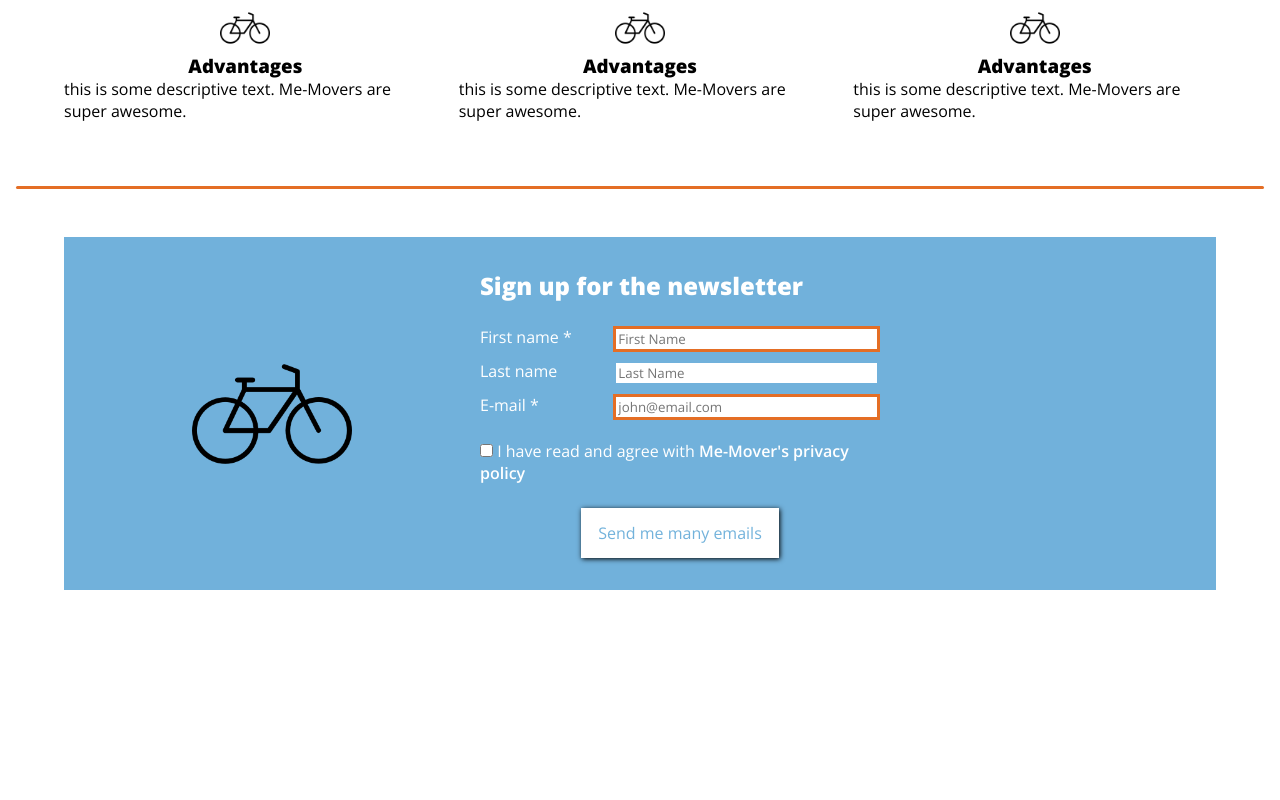
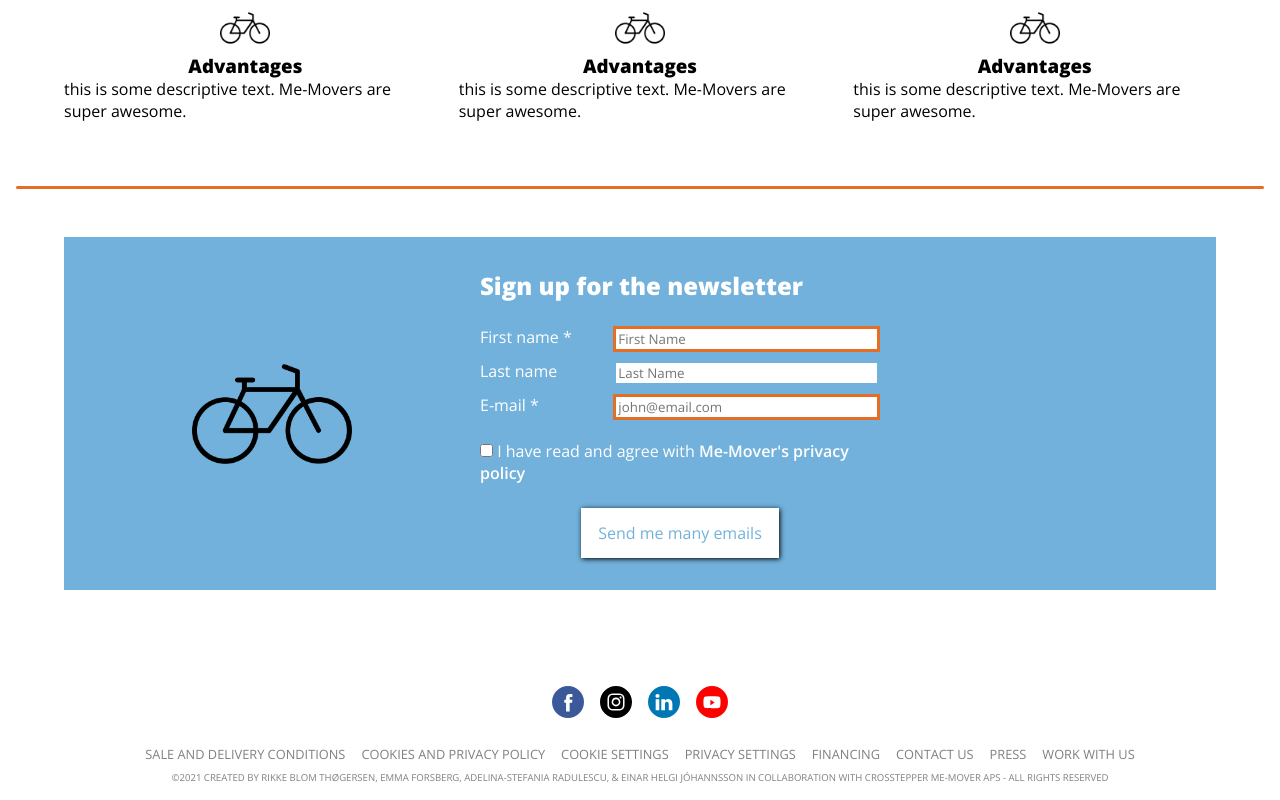
Before and after one commit to rikkeblom/Me-Mover-Campaign-Site, a plain HTML site: page index.html in a window 1280 px wide. Shown: the part 908-1708 px from the top of the page. Before the commit the page ends 1546 px from the top, so only its background shows below. Drawn offline with nearby package versions, Linux system fonts and the light colour scheme.

Commit message:
finished footer

```diff
--- a/index.html
+++ b/index.html
@@ -118,5 +118,64 @@
         <button class="white-button">Send me many emails</button>
       </div>
     </section>
+    <footer>
+      <div class="footSoMe">
+        <ul>
+          <li>
+            <a href="https://www.facebook.com/thememoverdanmark" target="_blank"
+              ><img src="img/some-facebook.svg" alt="facebook logo"
+            /></a>
+          </li>
+          <li>
+            <a href="https://www.instagram.com/thememover/" target="_blank"
+              ><img src="img/some-instagram.svg" alt="instagram logo"
+            /></a>
+          </li>
+          <li>
+            <a
+              href="https://www.linkedin.com/company/me-mover/?originalSubdomain=dk"
+              target="_blank"
+              ><img src="img/some-linkedin.svg" alt="linkedin logo"
+            /></a>
+          </li>
+          <li>
+            <a
+              href="https://www.youtube.com/channel/UCH20Q_TE1xkQyMQ2NFKqMDA"
+              target="_blank"
+              ><img src="img/some-youtube.svg" alt="youtube logo"
+            /></a>
+          </li>
+        </ul>
+      </div>
+      <div class="footInfo">
+        <a href="https://me-mover.dk/salgsbetingelser/" target="_blank"
+          >sale and delivery conditions</a
+        >
+        <a href="https://me-mover.dk/privatlivspolitik-cookies/" target="_blank"
+          >cookies and privacy policy</a
+        >
+        <a href="https://me-mover.dk/indstillinger-for-cookies/" target="_blank"
+          >cookie settings</a
+        >
+        <a href="https://me-mover.dk/privatlivsindstillinger/" target="_blank"
+          >privacy settings</a
+        >
+        <a href="https://me-mover.dk/me-mover-finansiering/" target="_blank"
+          >financing</a
+        >
+        <a href="https://me-mover.dk/kontakt-me-mover/" target="_blank"
+          >contact us</a
+        >
+        <a href="https://me-mover.dk/presse/" target="_blank">press</a>
+        <a href="https://me-mover.dk/ledige-stillnger/" target="_blank"
+          >work with us</a
+        >
+      </div>
+      <p>
+        ©2021 created by Rikke Blom Thøgersen, Emma Forsberg, Adelina-Stefania
+        Radulescu, & Einar Helgi Jóhannsson in collaboration with Crosstepper
+        Me-Mover ApS - All rights reserved
+      </p>
+    </footer>
   </body>
 </html>
--- a/style.css
+++ b/style.css
@@ -165,6 +165,57 @@ input:required:invalid {
   margin-top: 1rem;
 }
 
+/*---------- footer ----------- */
+footer {
+  font-size: 0.6rem;
+  color: grey;
+  text-transform: uppercase;
+  margin: 6rem auto 1rem auto;
+  display: flex;
+  flex-direction: column;
+  align-items: center;
+  justify-content: center;
+  width: 90%;
+}
+
+footer p {
+  text-align: center;
+}
+
+.footSoMe ul {
+  display: flex;
+  flex-direction: row;
+  justify-content: center;
+  padding: 0;
+  gap: 1rem;
+  margin-bottom: 1rem;
+}
+
+.footSoMe li {
+  list-style: none;
+}
+
+.footSoMe img {
+  height: 2rem;
+}
+
+.footInfo {
+  display: flex;
+  flex-wrap: wrap;
+  align-content: center;
+  justify-content: center;
+  text-align: center;
+  width: 90%;
+  column-gap: 1rem;
+  margin-top: 0.5rem;
+  margin-bottom: 0.5rem;
+}
+
+.footInfo a {
+  color: grey;
+  font-size: 0.8rem;
+}
+
 /*---------- media queries --------- */
 @media screen and (min-width: 800px) {
   #thirds {
```
Also changed, not shown: img/some-facebook.svg (added), img/some-instagram.svg (added), img/some-linkedin.svg (added), img/some-youtube.svg (added).
